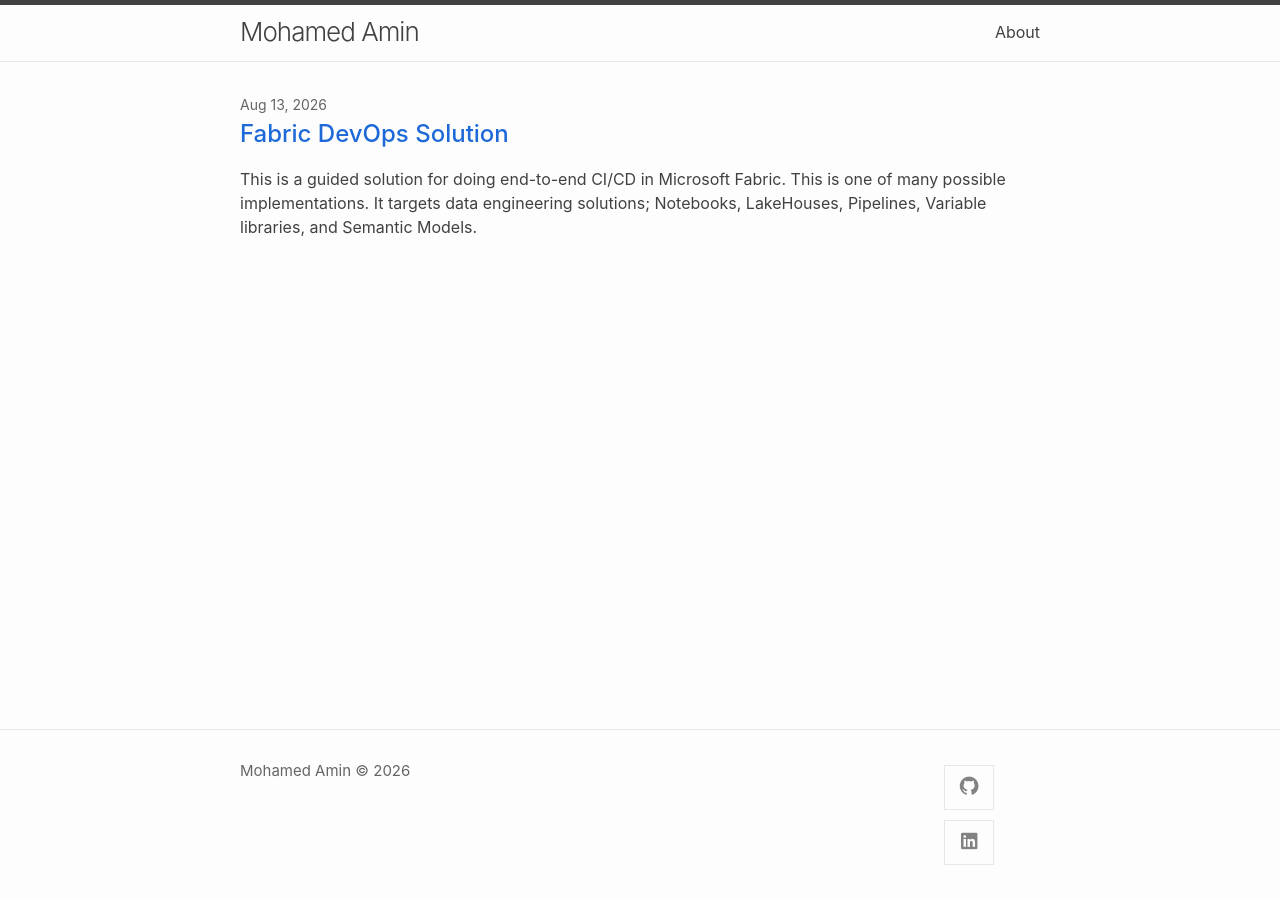
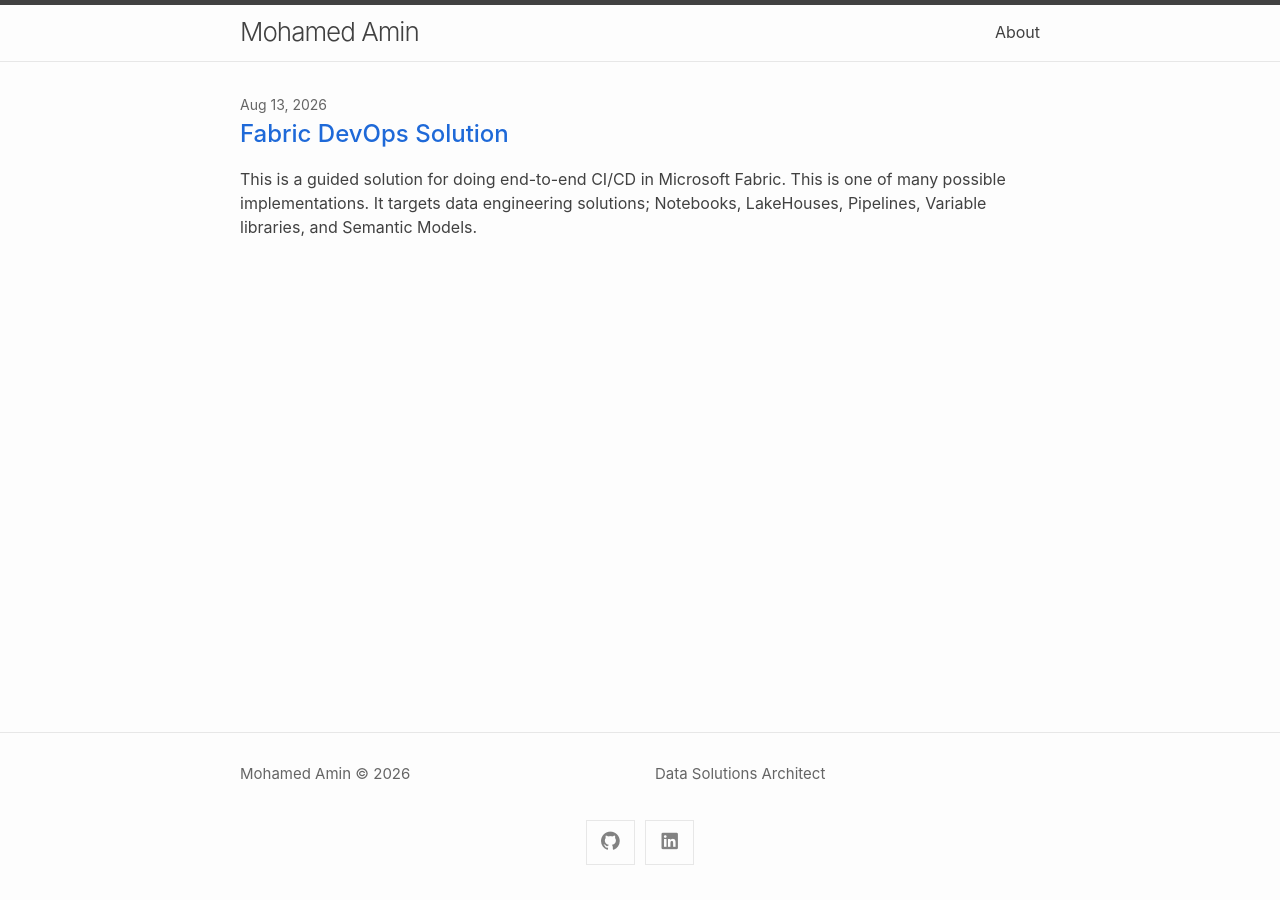
Before and after one commit to amindottech/amindottech.github.io, a Jekyll site: the page built from index.md, in a window 1280 px wide. Built offline with Jekyll 4.4.1, drawn with Linux system fonts in a browser that asks for light colours; nearby versions of some CDN libraries.

```diff
--- a/_includes/footer.html
+++ b/_includes/footer.html
@@ -18,17 +18,14 @@
         </ul>
       {%- endif %}
       </div>
-      <!-- <div class="footer-col">
+      <div class="footer-col">
         <p>{{ site.description | escape }}</p>
-      </div> -->
-      <div class="social-links">
-        {%- include social.html -%}
       </div>
     </div>
 
-    <!-- <div class="social-links">
+    <div class="social-links">
       {%- include social.html -%}
-    </div> -->
+    </div>
 
   </div>
 
```
Also changed, not shown: _posts/2026-08-13-fabric-devops-solution.md (+1 -1 lines).
